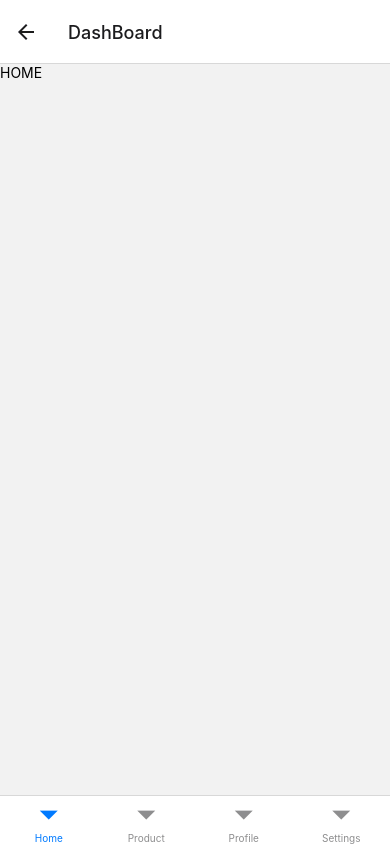
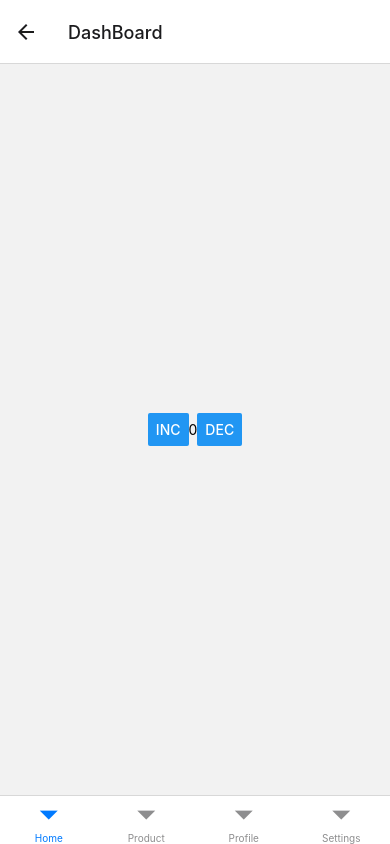
Before and after one commit to ArjooReact/PlayWithProviderAndRedux, a React Native app: screen /DashBoard in a window 390 px wide. Built offline with nearby package versions, Linux system fonts and the light colour scheme.

Commit message:
SetUp initial level of provider and redux in project

```diff
--- a/App.tsx
+++ b/App.tsx
@@ -5,11 +5,19 @@ import {
   StyleSheet,
   Text
 } from 'react-native';
+import { Provider } from 'react-redux';
+import { store } from './src/redux/homeRedux/Store';
+//import store from './src/redux/homeRedux/Store';
 import StackNavigator from './src/navigators/StackNavigator/StackNavigator';
+import UserContextProvider from './src/ContextProvider/userContext/UserContextProvider';
 function App(): React.JSX.Element {
 
   return (
-   <StackNavigator></StackNavigator>
+    <Provider store={store}>
+    <UserContextProvider>
+    <StackNavigator></StackNavigator>
+   </UserContextProvider>
+   </Provider>
   );
 }
 
--- /dev/null
+++ b/src/ContextProvider/contextHooks/useUserContext.ts
@@ -0,0 +1,10 @@
+import React,{useContext} from 'react'
+import UserContext from '../userContext/UserContext';
+
+export const useUserContext = () => {
+    const context = useContext(UserContext);
+    if (!context) {
+        throw new Error('useUserContext must be used within a UserContextProvider');
+    }
+    return context;
+};
--- /dev/null
+++ b/src/ContextProvider/userContext/UserContext.ts
@@ -0,0 +1,15 @@
+import React, {createContext, ReactNode, useContext, useState} from 'react';
+
+export type AuthUser = {
+  userName: string;
+  passWord: string;
+};
+
+export type UserContextType = {
+  user: AuthUser | null;
+  setUser: React.Dispatch<React.SetStateAction<AuthUser | null>>;
+};
+
+const UserContext = createContext<UserContextType | undefined>(undefined);
+
+export default UserContext;
--- /dev/null
+++ b/src/ContextProvider/userContext/UserContextProvider.tsx
@@ -0,0 +1,17 @@
+import React, {useState} from 'react';
+import UserContext from './UserContext';
+import {AuthUser} from './UserContext';
+
+type UserContextProviderProps = {
+  children: React.ReactNode;
+};
+export const UserContextProvider = ({children}: UserContextProviderProps) => {
+  const [user, setUser] = useState<AuthUser | null>(null);
+
+  return (
+    <UserContext.Provider value={{user, setUser}}>
+      {children}
+    </UserContext.Provider>
+  );
+};
+export default UserContextProvider;
--- a/src/components/Login/LoginScreen.tsx
+++ b/src/components/Login/LoginScreen.tsx
@@ -3,11 +3,13 @@ import { LoginScreenTypes } from './LoginScreenType'
 import { useNavigation, ParamListBase,  NavigationProp } from '@react-navigation/native';
 import { SafeAreaView,StyleSheet,Text,Button,TextInput, View,Alert } from 'react-native'
 import CheckBox from '@react-native-community/checkbox';
+import { useUserContext } from '../../ContextProvider/contextHooks/useUserContext';
 const LoginScreen:React.FC<LoginScreenTypes>=()=>{
     const [toggleCheckBox, setToggleCheckBox] = useState(false)
     const navigation: NavigationProp<ParamListBase> = useNavigation();
     const [userName,setUserName]=useState('')
     const [passWord,setPassword]=useState('')
+    const { user, setUser } = useUserContext();
     const doValidation=()=>{
         if(userName===''){
           Alert.alert('Please Enter UserName!!')
@@ -16,11 +18,13 @@ const LoginScreen:React.FC<LoginScreenTypes>=()=>{
             Alert.alert('Please Enter Password')
         }
        else{
+        setUser({ userName: userName, passWord: passWord });
+        console.log('UserName:::',user?.userName)
         navigation.navigate('DashBoard')
        }
     }
     return(<SafeAreaView style={style.mainContainer}>
-        <Text>LogIn</Text>
+        <Text>{user?.userName}</Text>
    <TextInput
    style={style.inputStyles}
    value={userName}
--- a/src/components/TabComponents/Home/Home.tsx
+++ b/src/components/TabComponents/Home/Home.tsx
@@ -1,11 +1,59 @@
-import React from 'react'
-import { StyleSheet,SafeAreaView,Text } from 'react-native'
+import React,{useState} from 'react'
+import { StyleSheet,SafeAreaView,Text,Button,View } from 'react-native'
+import { useSelector,useDispatch } from 'react-redux'
 import { HomeType } from './HomeType'
+import { useUserContext } from '../../../ContextProvider/contextHooks/useUserContext'
+import { RootState } from '../../../redux/homeRedux/Store'
+import { increament,decreament } from '../../../redux/homeRedux/homeSlice'
+const Home:React.FC<HomeType>=({title})=>{
+    const dispatch=useDispatch()
+    const data= useSelector((state:RootState)=>{
+        return state.counter.value
+    })
+    const { user, setUser } = useUserContext();
+    const [count,setCount]=useState(0)
+return(<SafeAreaView style={styles.mainContainer}>
+<Text>{user?.userName}</Text>
+<View style={styles.buttonContainerView}>
+    <Button
+    title='Inc'
+    onPress={()=>{
+       // setCount(count+1)
+       console.log('clicked:::',data)
+        dispatch(increament())
+    }}
+    ></Button>
+    <Text>{data}</Text>
+    <Button
+    title='Dec'
+    onPress={()=>{
+        //setCount(count-1)
+        console.log('clicked:::',data)
+        dispatch(decreament())
+    }}
+    ></Button>
+</View>
+<View>
 
-const Home:React.FC<HomeType>=({title})=>{
-return(<SafeAreaView>
-<Text>HOME</Text>
+</View>
 </SafeAreaView>)
 }
 
+const styles=StyleSheet.create({
+    mainContainer:{
+        display:'flex',
+        flex:1,
+        alignContent:'center',
+        justifyContent:'center',
+        alignItems:'center'
+    },
+    buttonContainerView:{
+        width:'100%',
+        height:60,
+        display:'flex',
+        flexDirection:'row',
+        alignItems:'center',
+        justifyContent:'center'
+    }
+})
 export default Home
--- /dev/null
+++ b/src/redux/homeRedux/Store.ts
@@ -0,0 +1,17 @@
+import { combineReducers, configureStore } from "@reduxjs/toolkit";
+//import { combineReducers } from "@reduxjs/toolkit";
+import homeSliceReducer from "./homeSlice";
+
+// const combineReducer= combineReducers({
+//    homeSlice:homeSlice
+// })
+
+export const store=configureStore({
+    reducer:{
+        counter:homeSliceReducer
+    }
+})
+// Infer the `RootState` and `AppDispatch` types from the store itself
+export type RootState = ReturnType<typeof store.getState>
+// Inferred type: {posts: PostsState, comments: CommentsState, users: UsersState}
+export type AppDispatch = typeof store.dispatch
--- /dev/null
+++ b/src/redux/homeRedux/homeSlice.ts
@@ -0,0 +1,25 @@
+import { createSlice } from "@reduxjs/toolkit";
+
+export interface CounterState {
+    value: number
+  }
+
+
+  const initialState: CounterState = {
+    value: 0,
+  }
+
+const homeSlice= createSlice({
+    name:'homeSlice',
+    initialState,
+    reducers:{
+      increament:(state)=>{
+        state.value +=1
+      },
+      decreament:(state)=>{
+        state.value -=1
+      }
+    },
+})
+export const {increament,decreament}=homeSlice.actions
+export default homeSlice.reducer
```
